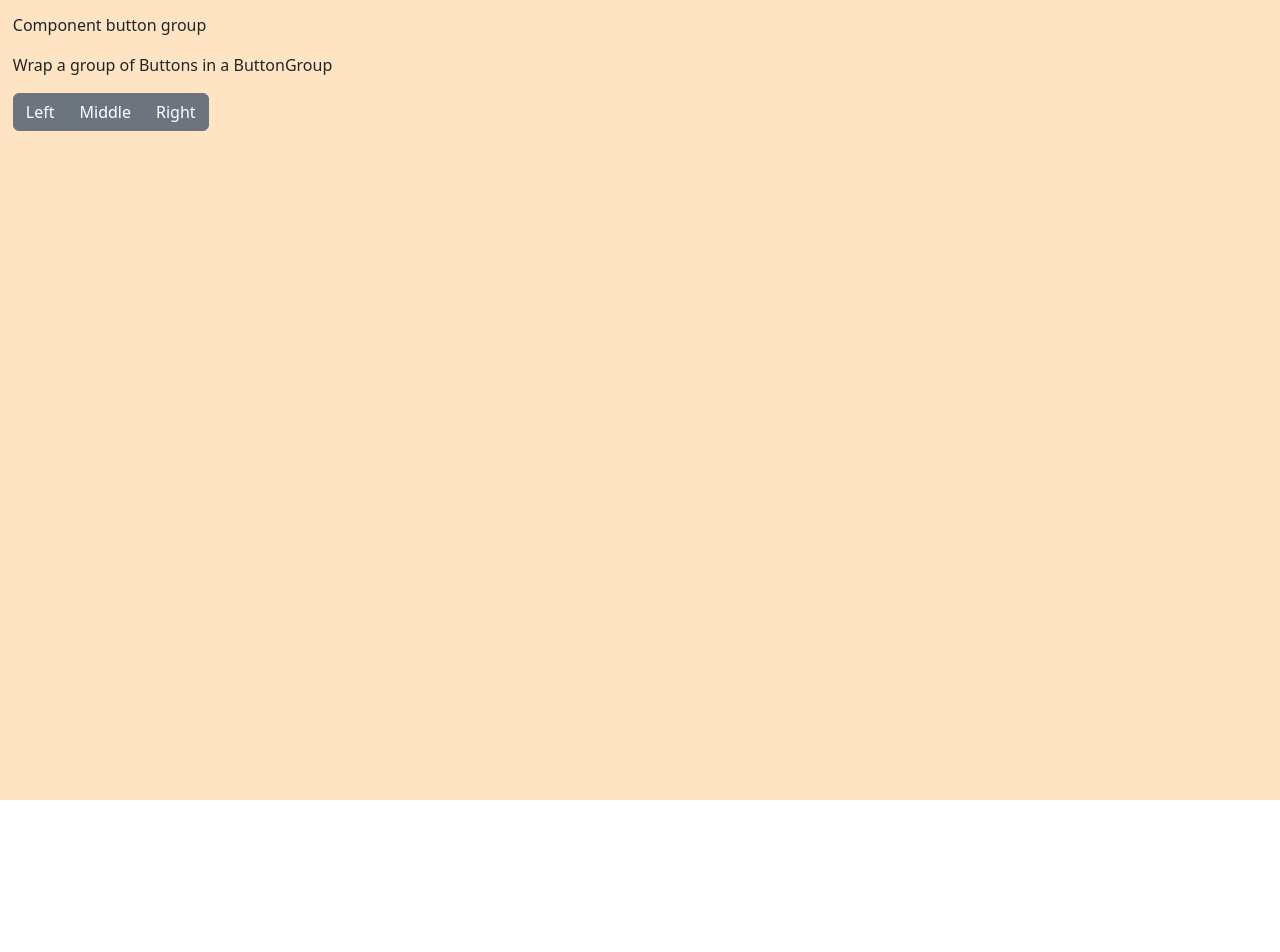
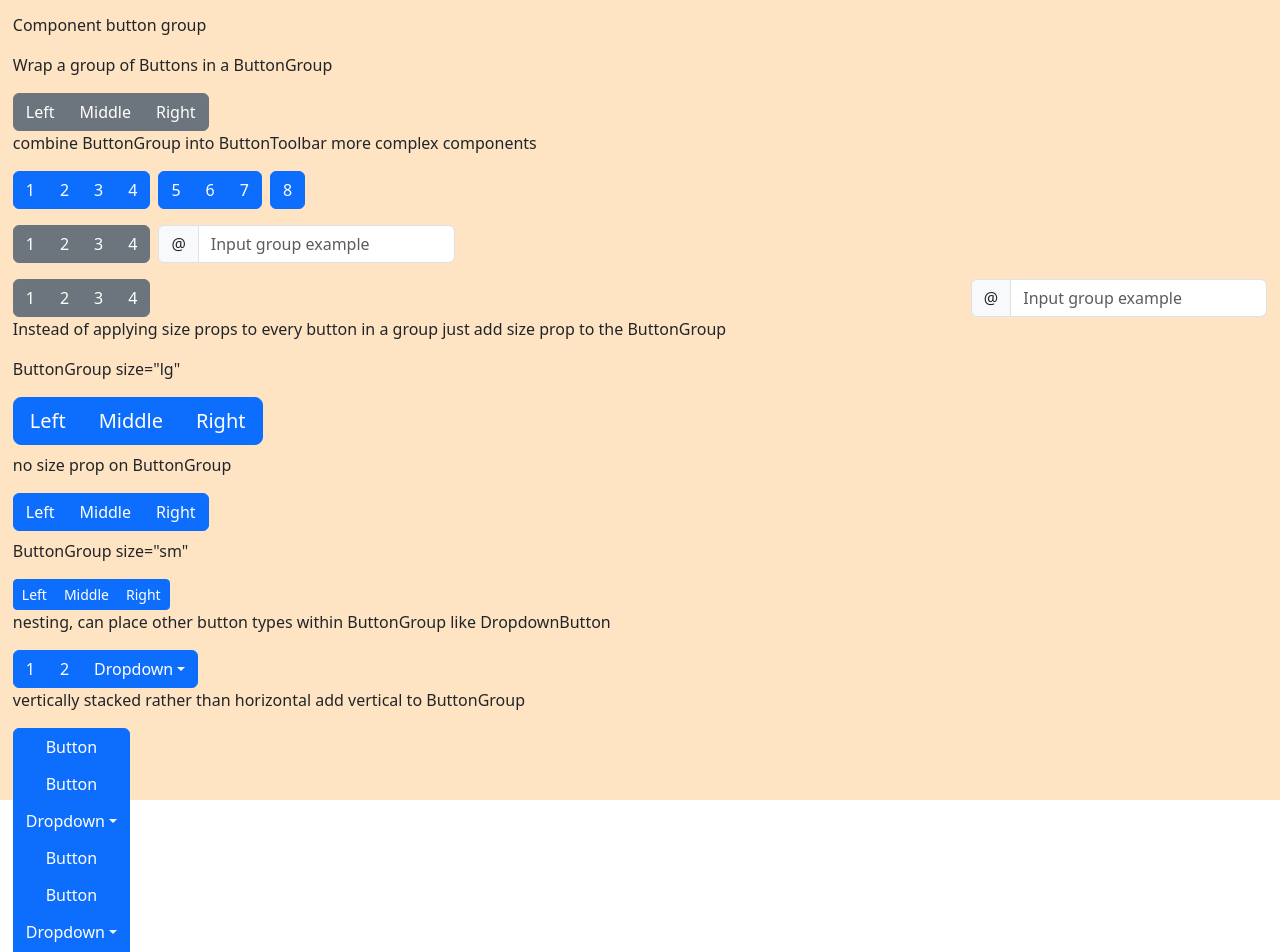
Before and after one commit to Beckster6211/Bootstrap-practice, a React (Create React App) app: page / in a window 1280 px wide. Shown: the top 952 px of the page. Before the commit the page ends 800 px from the top, so only its background shows below. Built offline with nearby package versions, Linux system fonts and the light colour scheme.

Commit message:
buttongroup page done

```diff
--- a/src/Components/ButtonGroup.js
+++ b/src/Components/ButtonGroup.js
@@ -2,6 +2,11 @@ import React from "react"
 
 import Button from 'react-bootstrap/Button';
 import ButtonGroup from 'react-bootstrap/ButtonGroup'
+import ButtonToolbar from 'react-bootstrap/ButtonToolbar';
+import Form from 'react-bootstrap/Form';
+import InputGroup from 'react-bootstrap/InputGroup';
+import DropdownButton from 'react-bootstrap/DropdownButton';
+import Dropdown from 'react-bootstrap/Dropdown';
 
 function ComButtonGroup(){
     return(
@@ -13,6 +18,124 @@ function ComButtonGroup(){
       <Button variant="secondary">Middle</Button>
       <Button variant="secondary">Right</Button>
     </ButtonGroup>
+    <p>combine ButtonGroup into ButtonToolbar more complex components</p>
+    <ButtonToolbar aria-label="Toolbar with button groups">
+      <ButtonGroup className="me-2" aria-label="First group">
+        <Button>1</Button> <Button>2</Button> <Button>3</Button>{' '}
+        <Button>4</Button>
+      </ButtonGroup>
+      <ButtonGroup className="me-2" aria-label="Second group">
+        <Button>5</Button> <Button>6</Button> <Button>7</Button>
+      </ButtonGroup>
+      <ButtonGroup aria-label="Third group">
+        <Button>8</Button>
+      </ButtonGroup>
+    </ButtonToolbar>
+    <p></p>
+    <ButtonToolbar className="mb-3" aria-label="Toolbar with Button groups">
+        <ButtonGroup className="me-2" aria-label="First group">
+          <Button variant="secondary">1</Button>{' '}
+          <Button variant="secondary">2</Button>{' '}
+          <Button variant="secondary">3</Button>{' '}
+          <Button variant="secondary">4</Button>
+        </ButtonGroup>
+        <InputGroup>
+          <InputGroup.Text id="btnGroupAddon">@</InputGroup.Text>
+          <Form.Control
+            type="text"
+            placeholder="Input group example"
+            aria-label="Input group example"
+            aria-describedby="btnGroupAddon"
+          />
+        </InputGroup>
+      </ButtonToolbar>
+
+      <ButtonToolbar
+        className="justify-content-between"
+        aria-label="Toolbar with Button groups"
+      >
+        <ButtonGroup aria-label="First group">
+          <Button variant="secondary">1</Button>{' '}
+          <Button variant="secondary">2</Button>{' '}
+          <Button variant="secondary">3</Button>{' '}
+          <Button variant="secondary">4</Button>
+        </ButtonGroup>
+        <InputGroup>
+          <InputGroup.Text id="btnGroupAddon2">@</InputGroup.Text>
+          <Form.Control
+            type="text"
+            placeholder="Input group example"
+            aria-label="Input group example"
+            aria-describedby="btnGroupAddon2"
+          />
+        </InputGroup>
+      </ButtonToolbar>
+      <p>Instead of applying size props to every button in a group just add size prop to the ButtonGroup</p>
+      <p>ButtonGroup size="lg"</p>
+      <ButtonGroup size="lg" className="mb-2">
+        <Button>Left</Button>
+        <Button>Middle</Button>
+        <Button>Right</Button>
+      </ButtonGroup>
+      <br />
+      <p>no size prop on ButtonGroup</p>
+      <ButtonGroup className="mb-2">
+        <Button>Left</Button>
+        <Button>Middle</Button>
+        <Button>Right</Button>
+      </ButtonGroup>
+      <br />
+      <p>ButtonGroup size="sm"</p>
+      <ButtonGroup size="sm">
+        <Button>Left</Button>
+        <Button>Middle</Button>
+        <Button>Right</Button>
+      </ButtonGroup>
+        <p>nesting, can place other button types within ButtonGroup like DropdownButton</p>
+        <ButtonGroup>
+      <Button>1</Button>
+      <Button>2</Button>
+
+      <DropdownButton as={ButtonGroup} title="Dropdown" id="bg-nested-dropdown">
+        <Dropdown.Item eventKey="1">Dropdown link</Dropdown.Item>
+        <Dropdown.Item eventKey="2">Dropdown link</Dropdown.Item>
+      </DropdownButton>
+    </ButtonGroup>
+    <p>vertically stacked rather than horizontal add vertical to ButtonGroup</p>
+    <ButtonGroup vertical>
+      <Button>Button</Button>
+      <Button>Button</Button>
+
+      <DropdownButton
+        as={ButtonGroup}
+        title="Dropdown"
+        id="bg-vertical-dropdown-1"
+      >
+        <Dropdown.Item eventKey="1">Dropdown link</Dropdown.Item>
+        <Dropdown.Item eventKey="2">Dropdown link</Dropdown.Item>
+      </DropdownButton>
+
+      <Button>Button</Button>
+      <Button>Button</Button>
+
+      <DropdownButton
+        as={ButtonGroup}
+        title="Dropdown"
+        id="bg-vertical-dropdown-2"
+      >
+        <Dropdown.Item eventKey="1">Dropdown link</Dropdown.Item>
+        <Dropdown.Item eventKey="2">Dropdown link</Dropdown.Item>
+      </DropdownButton>
+
+      <DropdownButton
+        as={ButtonGroup}
+        title="Dropdown"
+        id="bg-vertical-dropdown-3"
+      >
+        <Dropdown.Item eventKey="1">Dropdown link</Dropdown.Item>
+        <Dropdown.Item eventKey="2">Dropdown link</Dropdown.Item>
+      </DropdownButton>
+    </ButtonGroup>
         </div>
     )
 }
```
